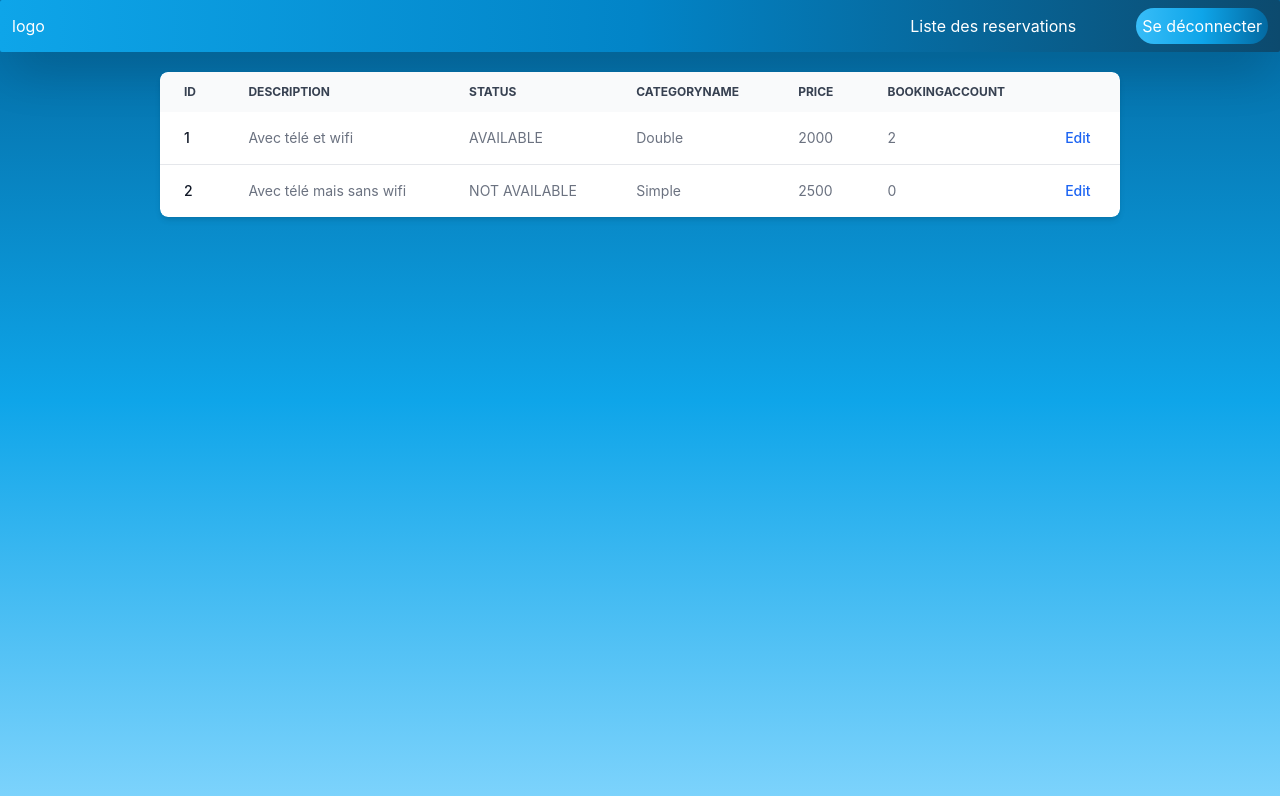
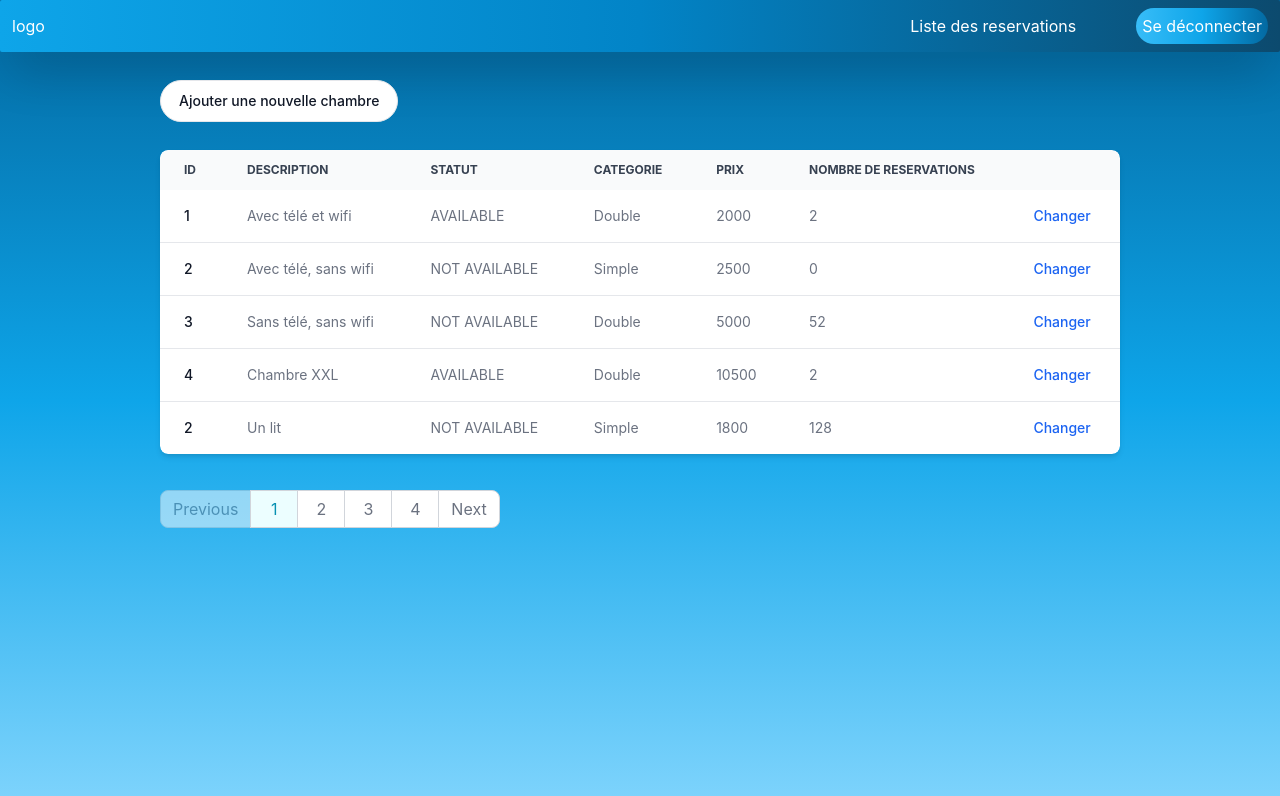
Before and after one commit to B4-Binary-Four/hotel-UI, a React (Create React App) app: page /room in a window 1280 px wide. Shown: the top 796 px of the page. Built offline with nearby package versions, Linux system fonts and the light colour scheme.

Commit message:
fix: upload files

```diff
--- a/src/components/RoomDashboard.tsx
+++ b/src/components/RoomDashboard.tsx
@@ -19,16 +19,16 @@ const RoomDashboard: React.FC<Props> = ({data, getValue}) => {
                         Description
                     </Table.HeadCell>
                     <Table.HeadCell scope="col" className="px-6 py-3">
-                        Status
+                        Statut
                     </Table.HeadCell>
                     <Table.HeadCell scope="col" className="px-6 py-3">
-                        Categoryname
+                        Categorie
                     </Table.HeadCell>
                     <Table.HeadCell scope="col" className="px-6 py-3">
-                        Price
+                        Prix
                     </Table.HeadCell>
                     <Table.HeadCell scope="col" className="px-6 py-3">
-                        BookingAccount
+                        Nombre de reservations
                     </Table.HeadCell>
                     <Table.HeadCell scope="col" className="px-6 py-3">
       <span className="sr-only">
@@ -63,7 +63,7 @@ const RoomDashboard: React.FC<Props> = ({data, getValue}) => {
                                         className="font-medium text-blue-600 hover:underline dark:text-blue-500"
                                         onClick={getValue}
                                     >
-                                        Edit
+                                        Changer
                                     </a>
                                 </Table.Cell>
                             </Table.Row>
--- /dev/null
+++ b/src/mock/RoomList.json
@@ -0,0 +1,42 @@
+[
+  {
+    "id": 1,
+    "description": "Avec télé et wifi",
+    "status": "AVAILABLE",
+    "categoryName": "Double",
+    "price": 2000,
+    "bookingCount": 2
+  },
+  {
+    "id": 2,
+    "description": "Avec télé, sans wifi",
+    "status": "NOT AVAILABLE",
+    "categoryName": "Simple",
+    "price": 2500,
+    "bookingCount": 0
+  },
+  {
+    "id": 3,
+    "description": "Sans télé, sans wifi",
+    "status": "NOT AVAILABLE",
+    "categoryName": "Double",
+    "price": 5000,
+    "bookingCount": 52
+  },
+  {
+    "id": 4,
+    "description": "Chambre XXL",
+    "status": "AVAILABLE",
+    "categoryName": "Double",
+    "price": 10500,
+    "bookingCount": 2
+  },
+  {
+    "id": 2,
+    "description": "Un lit",
+    "status": "NOT AVAILABLE",
+    "categoryName": "Simple",
+    "price": 1800,
+    "bookingCount": 128
+  }
+]
--- a/src/pages/BookingPage.tsx
+++ b/src/pages/BookingPage.tsx
@@ -6,7 +6,7 @@ import NavigationBar from "../components/NavigationBar";
 const BookingPage : React.FC = () => {
     return (<>
         <div className={"min-w-full min-h-screen bg-gradient-to-b from-sky-700 via-sky-500 to-sky-300"} >
-            <NavigationBar linkOne={"Liste des chambres"} buttonText={"Se déconnecter"} redirectPath={"/"}/>
+            <NavigationBar page={"/room"} linkOne={"Liste des chambres"} buttonText={"Se déconnecter"} redirectPath={"/"}/>
             <BookingTable/>
         </div>
     </>);
--- a/src/pages/RoomPage.tsx
+++ b/src/pages/RoomPage.tsx
@@ -1,29 +1,14 @@
-import React, {useState} from "react";
+import React, {useEffect, useState} from "react";
 import {IRoom} from "../types/IRoom";
 import RoomDashboard from "../components/RoomDashboard";
-import {Button, Checkbox, Label, Modal, TextInput} from "flowbite-react";
+import {Button, Checkbox, Label, Modal, Pagination, TextInput} from "flowbite-react";
 import NavigationBar from "../components/NavigationBar";
 import RoomModal from "../components/RoomModal";
+import axios from "axios";
+import list from "../mock/RoomList.json";
 
 const RoomPage : React.FC = () => {
-    const [results, setResults] = useState<IRoom[]>([
-        {
-            id: 1,
-            description: "Avec télé et wifi",
-            status: "AVAILABLE",
-            categoryName: "Double",
-            price: 2000,
-            bookingCount: 2
-        },
-        {
-            id: 2,
-            description: "Avec télé mais sans wifi",
-            status: "NOT AVAILABLE",
-            categoryName: "Simple",
-            price: 2500,
-            bookingCount: 0
-        }
-    ])
+    const [results, setResults] = useState<IRoom[]>([])
     const [modal, toggleModal] = useState<boolean>(false)
     const [postModal, togglePostModal] = useState<boolean>(false)
 
@@ -34,15 +19,15 @@ const RoomPage : React.FC = () => {
     const [price, setPrice] = useState("");
     const [bookingCount, setBookingAccount] = useState("");
 
-
     const [action, setAction] = useState("");
     const [selection, setSelection] = useState<number>(0);
-    const [name, setName] = useState("");
-    const [age, setAge] = useState("");
     const [pageNumber, setPageNumber] = useState("");
-    const [idDrink, setIdDrink] = useState("");
     const [catIdCate, setCatIdCate] = useState("");
     var datas: any = [];
+
+    useEffect(() => {
+        setResults(list);
+    },[results]);
 
     const GetValues = (e: any) => {
         toggleModal(true)
@@ -61,18 +46,84 @@ const RoomPage : React.FC = () => {
         setAction("putting");
     }
 
+    /*useEffect(() => {
+            const promise = axios.get("http://localhost:8080/books?pageNumber=" + page + "&pageSize="+nbrPerPage); //http://localhost:8080/books?pageNumber=1&pageSize=4
+            promise.then((response) => {
+                setResults(response.data);
+                console.log(nbrPerPage);
+
+            }).catch((err) => {
+                console.log(err);
+            })
+        }, [modal || page || nbrPerPage]
+    )*/
+
+    const PostRoom = () => {
+        /*const promise = axios.post(
+            "http://localhost:8080/books", {
+                "description": description,
+                "categoryName": categoryName
+            }, { headers: { 'Access-Control-Allow-Origin': "*" } });
+        promise
+            .then((response) => {
+                console.log(response);
+            })
+            .catch((error) => {
+                console.error(error);
+            })
+            .finally(() => {
+                CleanningForms();
+                togglePostModal(false);
+            })*/
+        CleanningForms();
+        togglePostModal(false);
+    }
+
+    const CleanningForms = ():void => {
+        setId(''); setDescription(''); setStatus(''); setCategoryName('');
+        setPrice(''); setBookingAccount('');
+        togglePostModal(true);
+    }
+
+    const Preposting = (): void => {
+        setAction("posting");
+        CleanningForms();
+    }
+
+    const [page, setPage] = useState<number>(1);
+
+    const onPageChange = (): void => {
+        setPage(page+1)
+    }
+
     return(<>
         <div className={"min-w-full min-h-screen bg-gradient-to-b from-sky-700 via-sky-500 to-sky-300"} >
             <div className={"mb-5"}>
             <NavigationBar page={"/booking_list"} linkOne={"Liste des reservations"} buttonText={"Se déconnecter"} redirectPath={"/"}/>
             </div>
+            <div className="flex flex-wrap gap-2 w-3/4 mx-auto my-7">
+                <Button
+                    color="gray"
+                    pill={true}
+                    onClick={() => Preposting()}
+                >
+                    Ajouter une nouvelle chambre
+                </Button>
+            </div>
             <RoomDashboard data={results} getValue={GetValues} />
+            <div className="flex flex-wrap gap-2 w-3/4 mx-auto my-7">
+                <Pagination
+                    currentPage={1}
+                    totalPages={100}
+                    onPageChange={onPageChange}
+                />
+            </div>
             <Modal
                 show={modal}
                 onClose={() => toggleModal(false)}
             >
                 <Modal.Header>
-                    Terms of Service
+                    {categoryName}
                 </Modal.Header>
                 <Modal.Body>
                     <div className="space-y-6">
@@ -167,18 +218,62 @@ const RoomPage : React.FC = () => {
                                     required={true}
                                 />
                             </div>
-                            <div className="flex items-center gap-2">
-                                <Checkbox id="remember" />
-                                <Label htmlFor="remember">
-                                    Show password
-                                </Label>
+                        </form>
+                    </div>
+                </Modal.Body>
+                <Modal.Footer>
+                    <Button color="gray" type="submit" onClick={() => toggleModal(false)}>
+                        Envoyer
+                    </Button>
+                </Modal.Footer>
+
+            </Modal>
+            <Modal
+                show={postModal}
+                onClose={() => togglePostModal(false)}
+            >
+                <Modal.Header>
+                    Ajouter
+                </Modal.Header>
+                <Modal.Body>
+                    <div className="space-y-6">
+                        <form className="flex flex-col gap-4">
+                            <div>
+                                <div className="mb-2 block">
+                                    <Label
+                                        htmlFor="password1"
+                                        value="Description"
+                                    />
+                                </div>
+                                <TextInput
+                                    onChange={(e) => setDescription(e.target.value)}
+                                    value={description}
+                                    id="password1"
+                                    type="string"
+                                    required={true}
+                                />
+                            </div>
+                            <div>
+                                <div className="mb-2 block">
+                                    <Label
+                                        htmlFor="password1"
+                                        value="Category name"
+                                    />
+                                </div>
+                                <TextInput
+                                    onChange={(e) => setCategoryName(e.target.value)}
+                                    value={categoryName}
+                                    id="password1"
+                                    type="string"
+                                    required={true}
+                                />
                             </div>
                         </form>
                     </div>
                 </Modal.Body>
                 <Modal.Footer>
-                    <Button color="gray" type="submit" onClick={() => toggleModal(false)}>
-                        Submit
+                    <Button color="gray" type="submit" onClick={() => PostRoom()}>
+                        Envoyer
                     </Button>
                 </Modal.Footer>
             </Modal>
```
